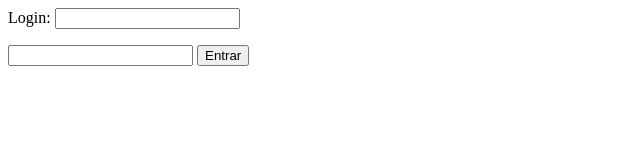
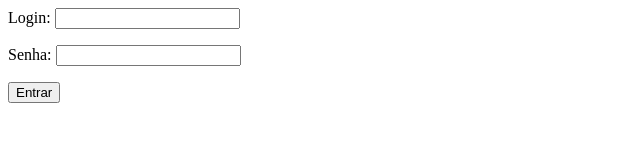
Before and after one commit to CEEMTI-BG-prof-Melissa/aula-04-25-03-thaina, a plain HTML site: page index.html in a window 1280 px wide. Shown: the whole page, without its empty margins (0-640 px from the left). Drawn offline with Linux system fonts and the light colour scheme.

Commit message:
Update index.html

```diff
--- a/index.html
+++ b/index.html
@@ -7,7 +7,9 @@
       <p>
          Login: <input type="text">
       </p>
-        <input type="password">
+      <p>
+         Senha: <input type="password">
+      </p>
         <input type="button" value="Entrar">
     </form>
   </body>
```
